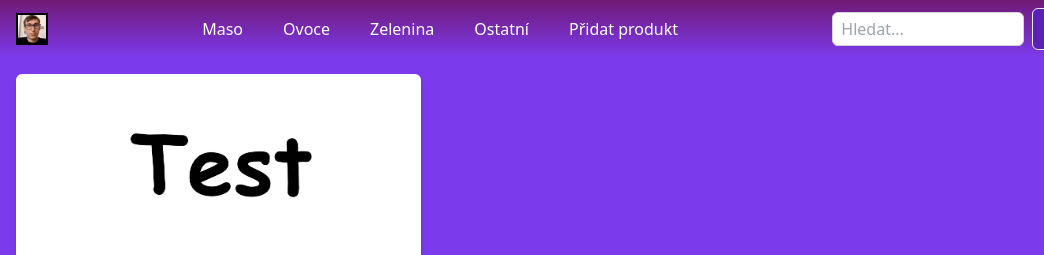
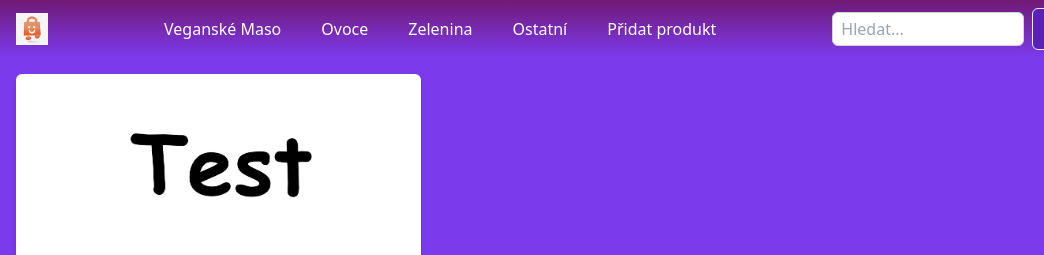
Before and after one commit to honzanugeta/31.5.2024, a website: page Web_CSS/Eshop.html in a window 1280 px wide. Shown: the top 255 px of the page, 0-1044 px from the left. Drawn offline with nearby package versions, Linux system fonts and the light colour scheme; no server answers.

Commit message:
last UPDATE
...

```diff
--- a/Web_CSS/Eshop.html
+++ b/Web_CSS/Eshop.html
@@ -19,11 +19,11 @@
 </style>
 <body class="bg-gradient-to-r from-violet-600 to-violet-600 min-h-screen flex flex-col">
     <header class="bg-gradient-to-b from-fuchsia-900 to-violet-600 py-2 px-4 flex justify-between items-center">
-        <img src="/images/Mataw.jpg" alt="Eshop Potravin Logo" class="h-8 w-auto border-black border-solid border-2">
+        <img src="/images/emojo.png" alt="Eshop Potravin Logo" class="h-8 w-auto">
 
         <!-- Desktop navigation menu -->
         <nav class="hidden md:flex space-x-4">
-            <a href="#" class="text-white hover:text-green-100 px-3 py-2 font-medium hover:font-bold" onclick="LoadMaso()">Maso</a>
+            <a href="#" class="text-white hover:text-green-100 px-3 py-2 font-medium hover:font-bold" onclick="LoadMaso()">Veganské Maso</a>
             <a href="#" class="text-white hover:text-green-100 px-3 py-2 font-medium hover:font-bold" onclick="LoadOvoce()">Ovoce</a>
             <a href="#" class="text-white hover:text-green-100 px-3 py-2 font-medium hover:font-bold"onclick="LoadZelenina()">Zelenina</a>
             <a href="#" class="text-white hover:text-green-100 px-3 py-2 font-medium hover:font-bold"onclick="LoadOstatni()">Ostatní</a>
@@ -52,7 +52,7 @@
               </svg>
             </button>
             <nav x-show="open" x-transition @click.away="open = false" class="absolute right-0 mt-2 w-48 bg-violet-700 rounded-md shadow-lg z-10 flex flex-col space-y-2">
-              <a href="#" class="text-white hover:text-green-100 px-3 py-2 font-medium hover:font-bold"onclick="LoadMaso()">Maso</a>
+              <a href="#" class="text-white hover:text-green-100 px-3 py-2 font-medium hover:font-bold"onclick="LoadMaso()">Veganské Maso</a>
               <a href="#" class="text-white hover:text-green-100 px-3 py-2 font-medium hover:font-bold"onclick="LoadOvoce()">Ovoce</a>
               <a href="#" class="text-white hover:text-green-100 px-3 py-2 font-medium hover:font-bold"onclick="LoadZelenina()">Zelenina</a>
               <a href="#" class="text-white hover:text-green-100 px-3 py-2 font-medium hover:font-bold"onclick="LoadOstatni()">Ostatní</a>
@@ -529,7 +529,7 @@ async function upravitprodukt(productElement) {
 
         // Použití funkce
         const transformedPath = LastPartOfPath(ImageUrl,"\\");
-        console.log(transformedPath);  // Vstup: "/Images/Mataw.jpg"
+        console.log(transformedPath);
         //
         const produkt = {
 
```
Also changed, not shown: Images/Mataw.jpg (deleted), Images/emojo.png (added), Images/fitday_jablko.jpg (added), Images/images.jpeg (added), Images/magazin-1000x6001-4-780x453.webp (added), Images/matawcursor.png (deleted), Images/mleko-trvanlive-jihoceske-madeta-35-plnotucne_box_1920_1080.png (added), Images/mrkev-og.jpg (added), Images/porterhouse-steak.jpg (added), Images/veprova-panenka-podle-pohlreicha.jpg (added).
